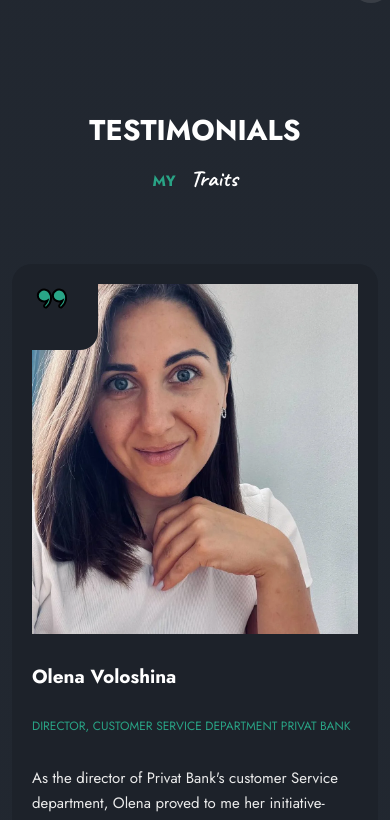
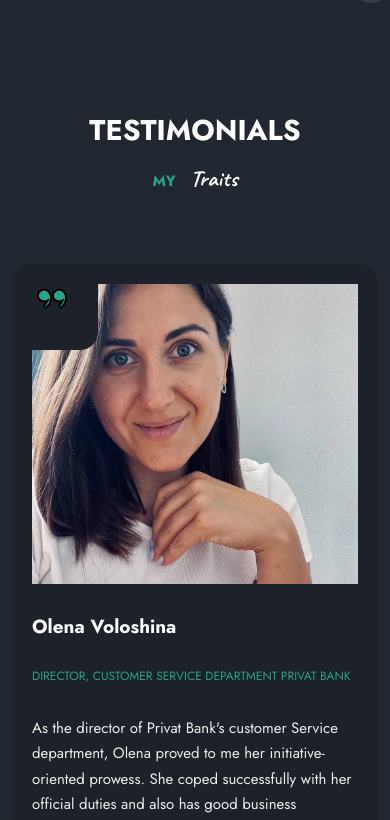
Before and after one commit to Olena-Olkhovyk/my-portfolio, a React (Create React App) app: page / in a window 390 px wide. Shown: the part 7537-8357 px from the top of the page. Built offline with nearby package versions, Linux system fonts and the light colour scheme.

Commit message:
Style testimonials comp for responsiveness

```diff
--- a/src/components/Testimonials/testimonials.module.css
+++ b/src/components/Testimonials/testimonials.module.css
@@ -53,3 +53,9 @@
     padding-top: 140px;
   }
 }
+
+@media screen and (max-width: 768px) {
+  .testimImg {
+    height: 300px;
+  }
+}
```
